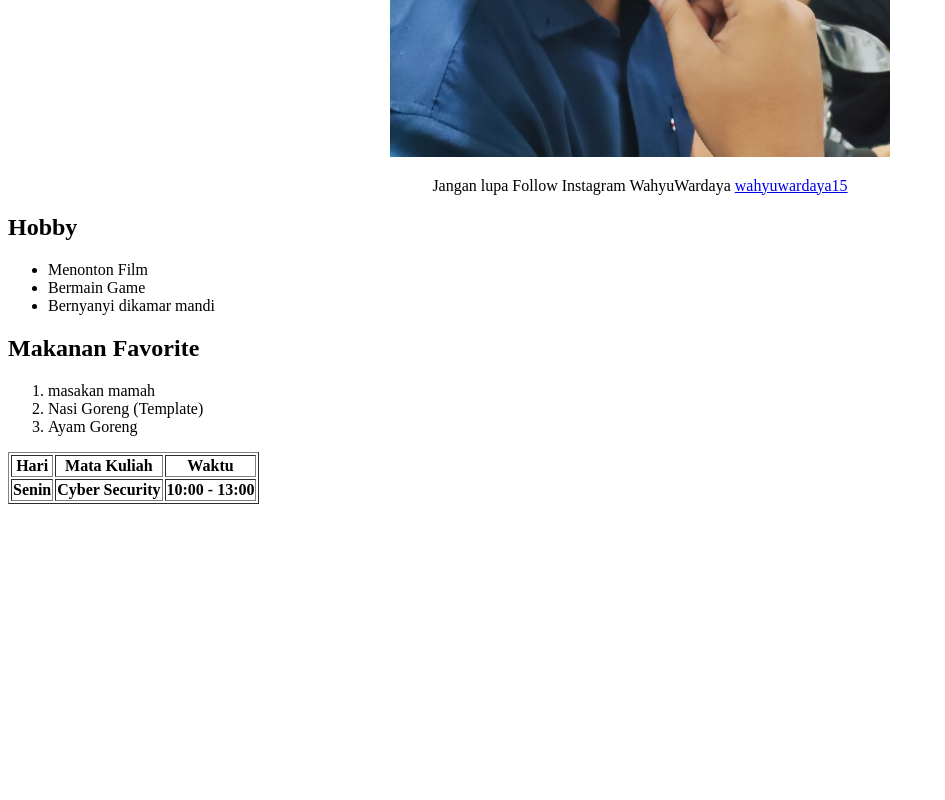
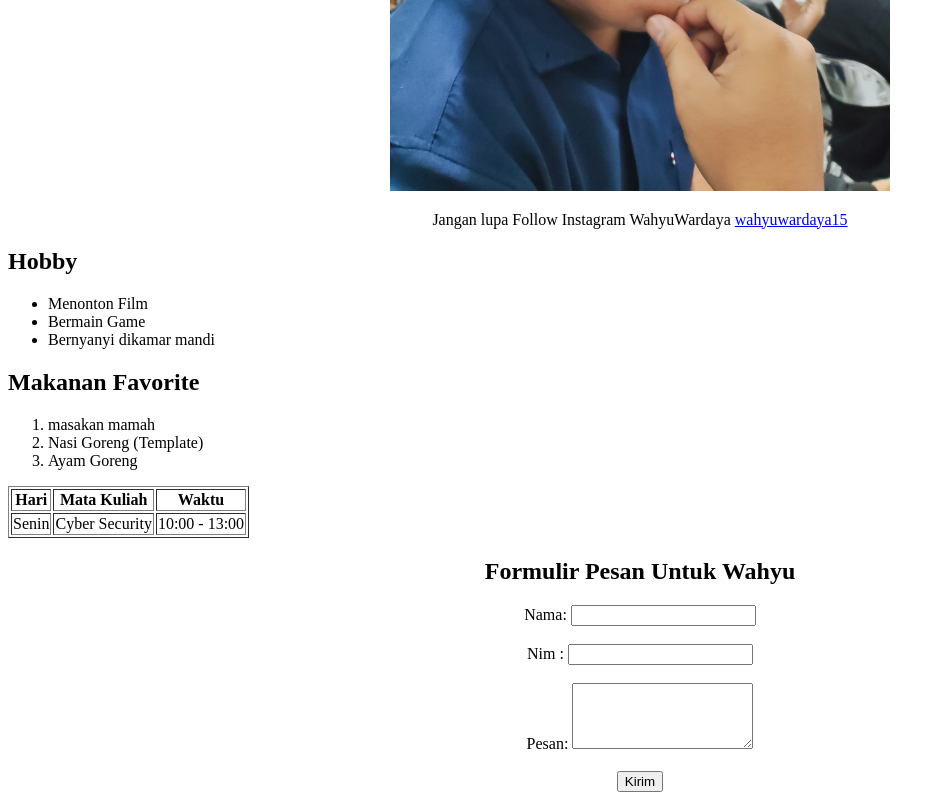
Before and after one commit to WahyuWardaya/Praktikum_Web, a plain HTML site: page index.html in a window 1280 px wide. Shown: the part 806-1606 px from the top of the page, without its empty margins (0-945 px from the left). Before the commit the page ends 1318 px from the top, so only its background shows below. Drawn offline with Linux system fonts and the light colour scheme.

Commit message:
Langkah e. Update table data

```diff
--- a/index.html
+++ b/index.html
@@ -9,9 +9,10 @@
   <body>
     <!-- Konten Web -->
     <h1>Data Mahasiswa</h1>
-    <p>Nama : Wahyu Wardaya, Nim : 42230016</p>
+    <p>Nama : Wahyu Wardaya,</p>
+    <p>Nim : 42230016</p>
     <h2>Alasan Masuk TI</h2>
-    <p>Alasan Masuk Teknologi Informasi Karena Ingin Mendalami skill pada pemrograman</p>
+    <p>Alasan Masuk Teknologi Informasi Karena Ingin Mendalami skill pada pemrograman web</p>
   </body>
   <body>
     <!-- Langkah c. menggunakan tah Hyperlink dan gambar -->
@@ -50,12 +51,28 @@
         <th>Waktu</th>
       </tr>
       <tr>
-        <th>Senin</th>
-        <th>Cyber Security</th>
-        <th>10:00 - 13:00</th>
+        <td>Senin</td>
+        <td>Cyber Security</td>
+        <td>10:00 - 13:00</td>
       </tr>
     </table>
 
     <!-- Langkah f. membuat Formulir -->
+    <center>
+      <!-- Formulir pesan -->
+      <h2>Formulir Pesan Untuk Wahyu</h2>
+      <form action="submit.php" method="post">
+        <label for="name">Nama:</label>
+        <input type="text" id="name" name="fullname" required /><br /><br />
+
+        <label for="nim">Nim :</label>
+        <input type="text" id="nim" name="nim" required /><br /><br />
+
+        <label for="pesan">Pesan:</label>
+        <textarea type="message" id="pesan" name="pesan_pengguna" rows="4" required></textarea><br /><br />
+
+        <button type="submit">Kirim</button>
+      </form>
+    </center>
   </body>
 </html>
```
